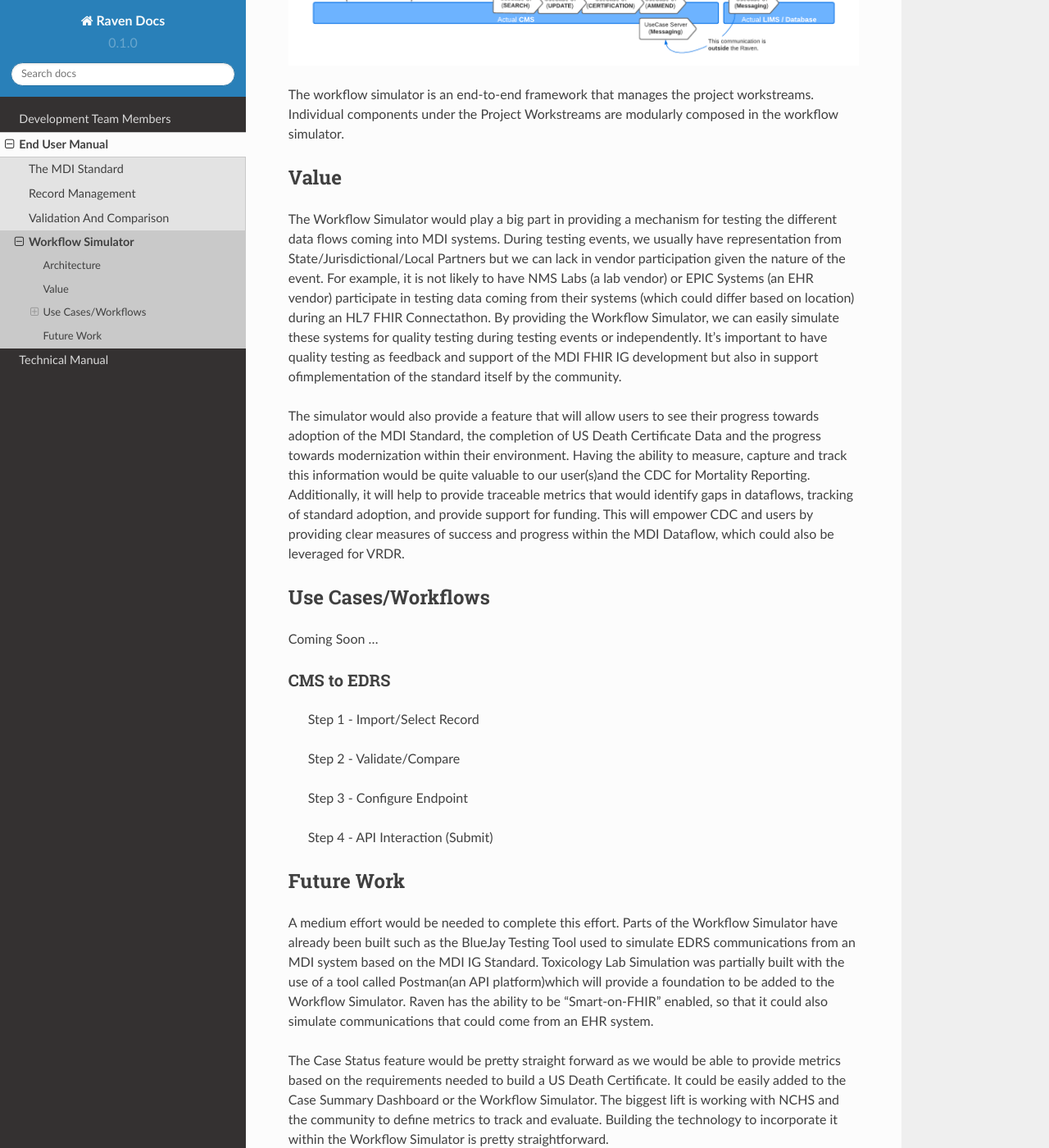
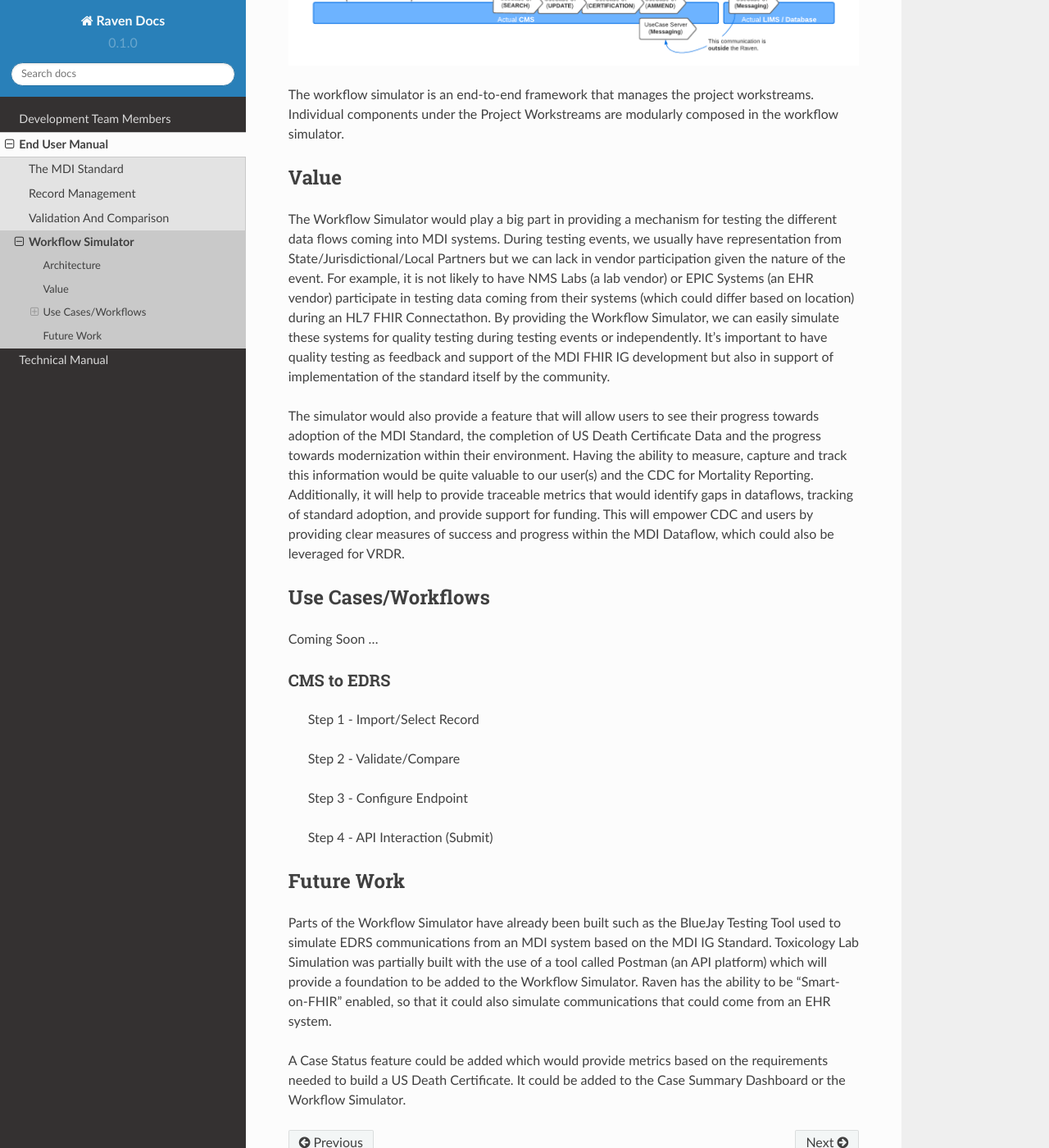
Before and after one commit to MortalityReporting/RavenDocs, a Sphinx documentation site: the page built from docs/source/userManual/workflowSimulator.rst, in a window 1280 px wide and 1400 px high, scrolled down 764 px. Shown: the whole window at 82% size. Built offline with Sphinx 7.4.7 and the Read the Docs theme 2.0.0, drawn with Linux system fonts in a browser that asks for light colours; some of the changed text lies outside the part shown.

Commit message:
Update workflowSimulator.rst

```diff
--- a/docs/source/userManual/workflowSimulator.rst
+++ b/docs/source/userManual/workflowSimulator.rst
@@ -29,12 +29,12 @@ For example, it is not likely to have NMS Labs (a lab vendor) or EPIC Systems (a
 in testing data coming from their systems (which could differ based on location) during an HL7 FHIR
 Connectathon. By providing the Workflow Simulator, we can easily simulate these systems for quality testing
 during testing events or independently. It’s important to have quality testing as feedback and support of the
-MDI FHIR IG development but also in support ofimplementation of the standard itself by the community.
+MDI FHIR IG development but also in support of implementation of the standard itself by the community.
 
 The simulator would also provide a feature that will allow users to see their progress towards adoption of the
 MDI Standard, the completion of US Death Certificate Data and the progress towards modernization within
 their environment. Having the ability to measure, capture and track this information would be quite valuable
-to our user(s)and the CDC for Mortality Reporting. Additionally, it will help to provide traceable metrics
+to our user(s) and the CDC for Mortality Reporting. Additionally, it will help to provide traceable metrics
 that would identify gaps in dataflows, tracking of standard adoption, and provide support for funding. This
 will empower CDC and users by providing clear measures of success and progress within the MDI Dataflow,
 which could also be leveraged for VRDR.
@@ -55,14 +55,11 @@ CMS to EDRS
 
 Future Work
 -----------
-A medium effort would be needed to complete this effort. Parts of the Workflow Simulator have already been
-built such as the BlueJay Testing Tool used to simulate EDRS communications from an MDI system based on the
-MDI IG Standard. Toxicology Lab Simulation was partially built with the use of a tool called Postman(an API
-platform)which will provide a foundation to be added to the Workflow Simulator. Raven has the ability to be
-“Smart-on-FHIR” enabled, so that it could also simulate communications that could come from an EHR system.
+Parts of the Workflow Simulator have already been built such as the BlueJay Testing Tool used to simulate
+EDRS communications from an MDI system based on the MDI IG Standard. Toxicology Lab Simulation was partially
+built with the use of a tool called Postman (an API platform) which will provide a foundation to be added to
+the Workflow Simulator. Raven has the ability to be “Smart-on-FHIR” enabled, so that it could also simulate
+communications that could come from an EHR system.
 
-The Case Status feature would be pretty straight forward as we would be able to provide metrics based on the
-requirements needed to build a US Death Certificate. It could be easily added to the Case Summary Dashboard
-or the Workflow Simulator. The biggest lift is working with NCHS and the community to define metrics to
-track and evaluate. Building the technology to incorporate it within the Workflow Simulator is pretty
-straightforward.
+A Case Status feature could be added which would provide metrics based on the requirements needed to build a
+US Death Certificate. It could be added to the Case Summary Dashboard or the Workflow Simulator.
```
Also changed, not shown: other parts of docs/source/userManual/workflowSimulator.rst (+1 -1 lines).
